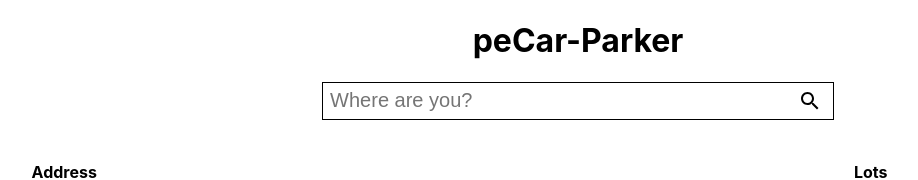
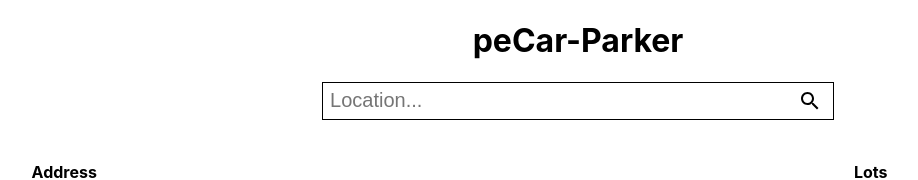
Before and after one commit to ParknRoll/peCar-Parker, a React (Create React App) app: page / in a window 1280 px wide. Shown: the top 180 px of the page, without its empty margins (62-980 px from the left). Built offline with nearby package versions, Linux system fonts and the light colour scheme.

Commit message:
added blank Modal.tsx for later

```diff
--- a/src/components/Search.tsx
+++ b/src/components/Search.tsx
@@ -58,7 +58,7 @@ const Search = ({
           type="text"
           value={location}
           onChange={handleChange}
-          placeholder="Where are you?"
+          placeholder="Location..."
           autoFocus
         />
         <Button type="submit">
```
Also changed, not shown: src/components/DisplaySearch.tsx (deleted, +0 -16 lines), src/components/Modal.tsx (added, +7 -0 lines), 1 other file (tests, documents, lock files or other folders).
